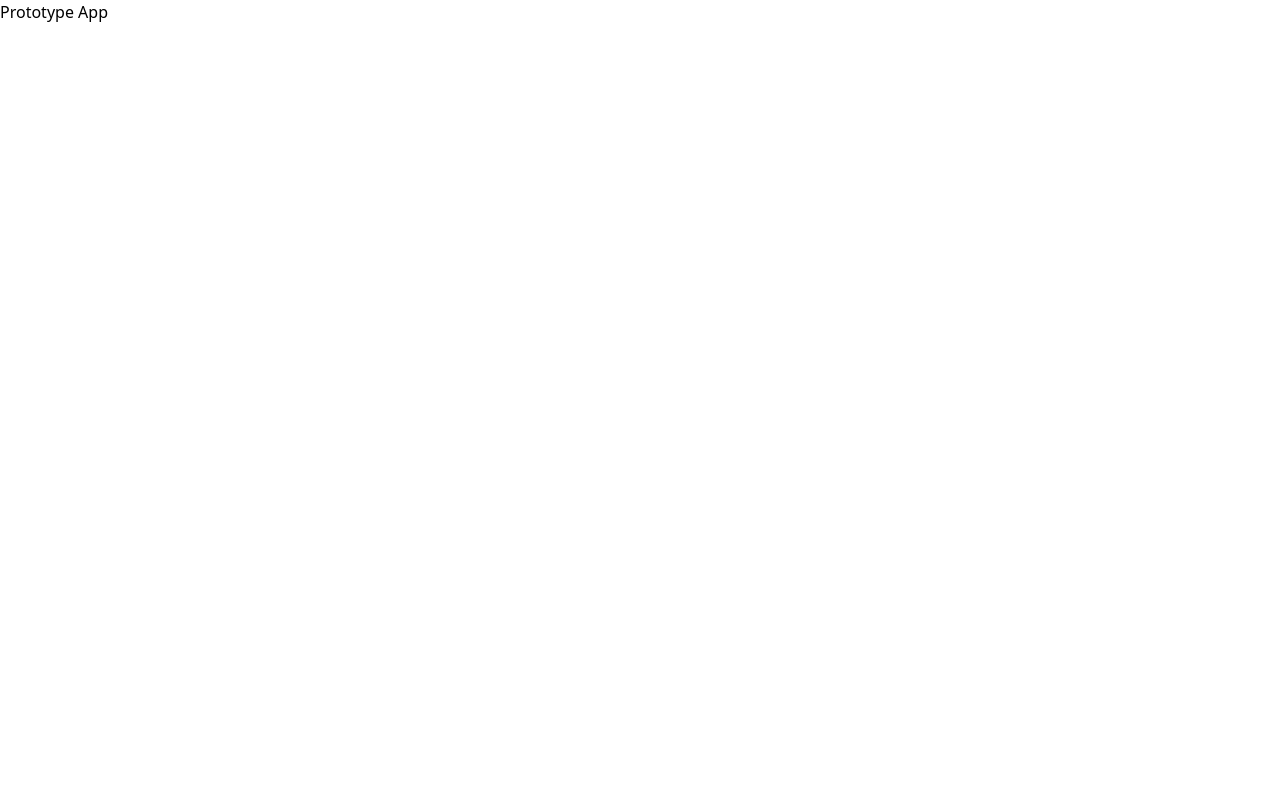
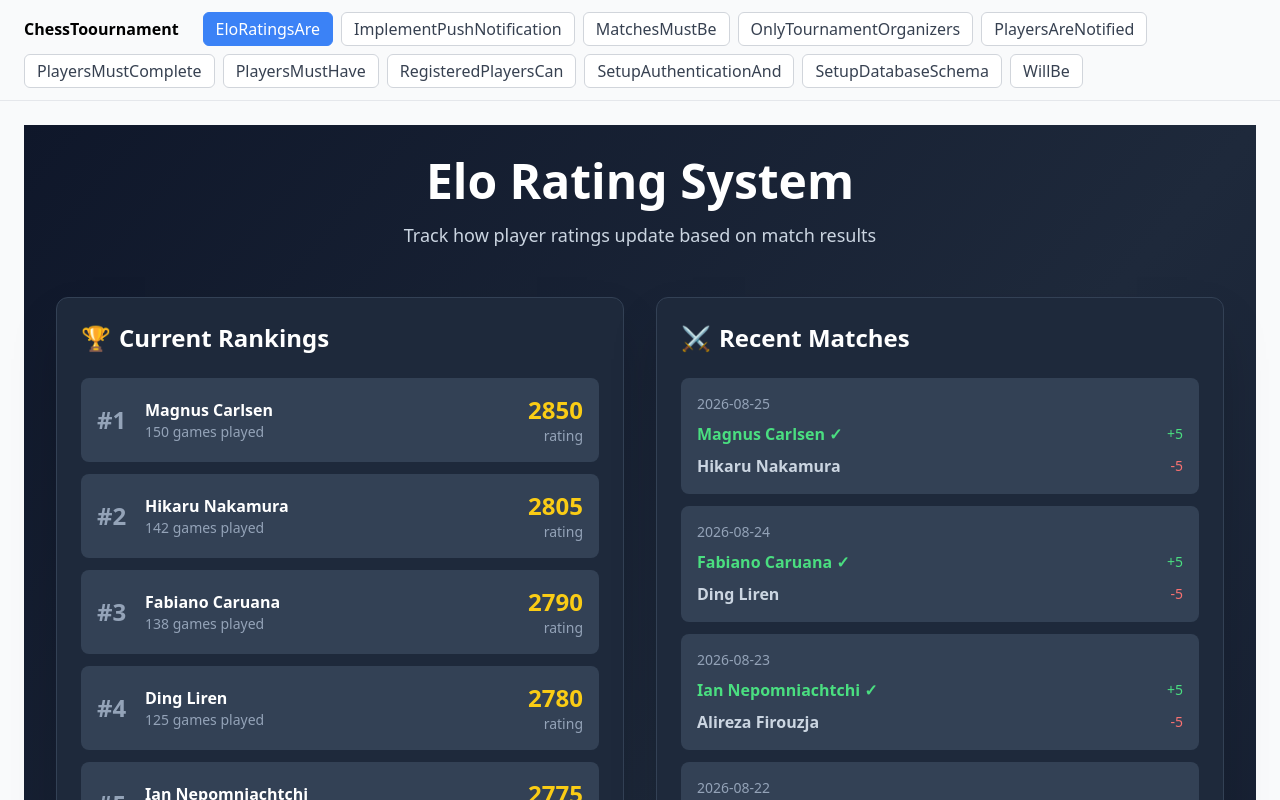
Before and after one commit to dhannan12/pilot-dev-test, a React (Vite) app: page / in a window 1280 px wide. Shown: the top 800 px of the page. Built offline with nearby package versions, Linux system fonts and the light colour scheme.

Commit message:
feat: App.tsx — 11 screens (SCRUM-1211)

```diff
--- a/src/App.tsx
+++ b/src/App.tsx
@@ -1,9 +1,48 @@
-import React from 'react'
+import React, { useState } from 'react'
+import EloRatingsAre from './components/EloRatingsAre.tsx'
+import ImplementPushNotification from './components/ImplementPushNotification.tsx'
+import MatchesMustBe from './components/MatchesMustBe.tsx'
+import OnlyTournamentOrganizers from './components/OnlyTournamentOrganizers.tsx'
+import PlayersAreNotified from './components/PlayersAreNotified.tsx'
+import PlayersMustComplete from './components/PlayersMustComplete.tsx'
+import PlayersMustHave from './components/PlayersMustHave.tsx'
+import RegisteredPlayersCan from './components/RegisteredPlayersCan.tsx'
+import SetupAuthenticationAnd from './components/SetupAuthenticationAnd.tsx'
+import SetupDatabaseSchema from './components/SetupDatabaseSchema.tsx'
+import WillBe from './components/WillBe.tsx'
+
+const screens = [
+  { name: 'EloRatingsAre', component: <EloRatingsAre /> },
+  { name: 'ImplementPushNotification', component: <ImplementPushNotification /> },
+  { name: 'MatchesMustBe', component: <MatchesMustBe /> },
+  { name: 'OnlyTournamentOrganizers', component: <OnlyTournamentOrganizers /> },
+  { name: 'PlayersAreNotified', component: <PlayersAreNotified /> },
+  { name: 'PlayersMustComplete', component: <PlayersMustComplete /> },
+  { name: 'PlayersMustHave', component: <PlayersMustHave /> },
+  { name: 'RegisteredPlayersCan', component: <RegisteredPlayersCan /> },
+  { name: 'SetupAuthenticationAnd', component: <SetupAuthenticationAnd /> },
+  { name: 'SetupDatabaseSchema', component: <SetupDatabaseSchema /> },
+  { name: 'WillBe', component: <WillBe /> },
+]
 
 export default function App() {
+  const [active, setActive] = useState(0)
   return (
-    <div>
-      <h1>Prototype App</h1>
+    <div className="min-h-screen" style={{background:"#f9fafb"}}>
+      <header style={{borderBottom:"1px solid #e5e7eb",padding:"12px 24px",
+        display:"flex",gap:"8px",flexWrap:"wrap",alignItems:"center"}}>
+        <strong style={{marginRight:"16px"}}>ChessToournament</strong>
+        {screens.map((s, i) => (
+          <button key={i} onClick={() => setActive(i)}
+            style={{padding:"4px 12px",borderRadius:"6px",border:"1px solid",cursor:"pointer",
+              background: active===i ? "#3b82f6" : "white",
+              color: active===i ? "white" : "#374151",
+              borderColor: active===i ? "#3b82f6" : "#d1d5db"}}>
+            {s.name}
+          </button>
+        ))}
+      </header>
+      <main style={{padding:"24px"}}>{screens[active]?.component}</main>
     </div>
   )
 }
```
